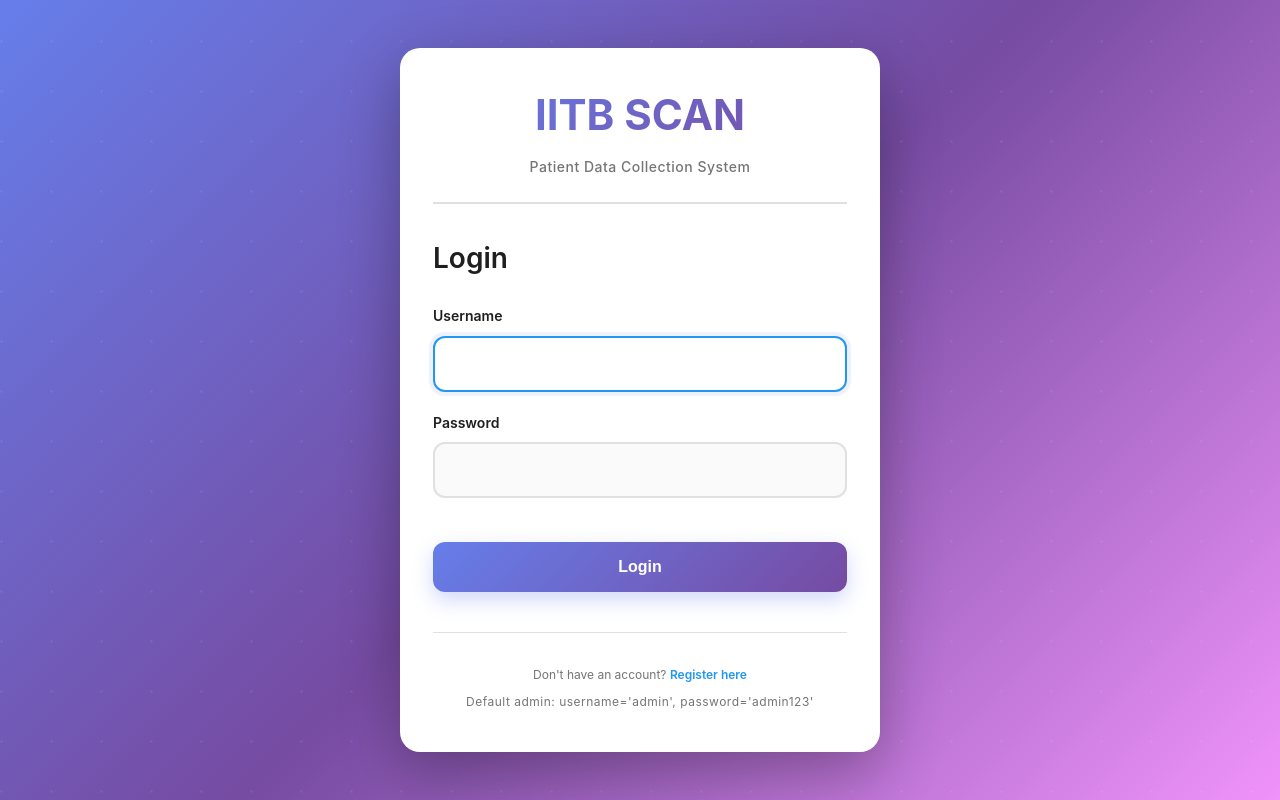
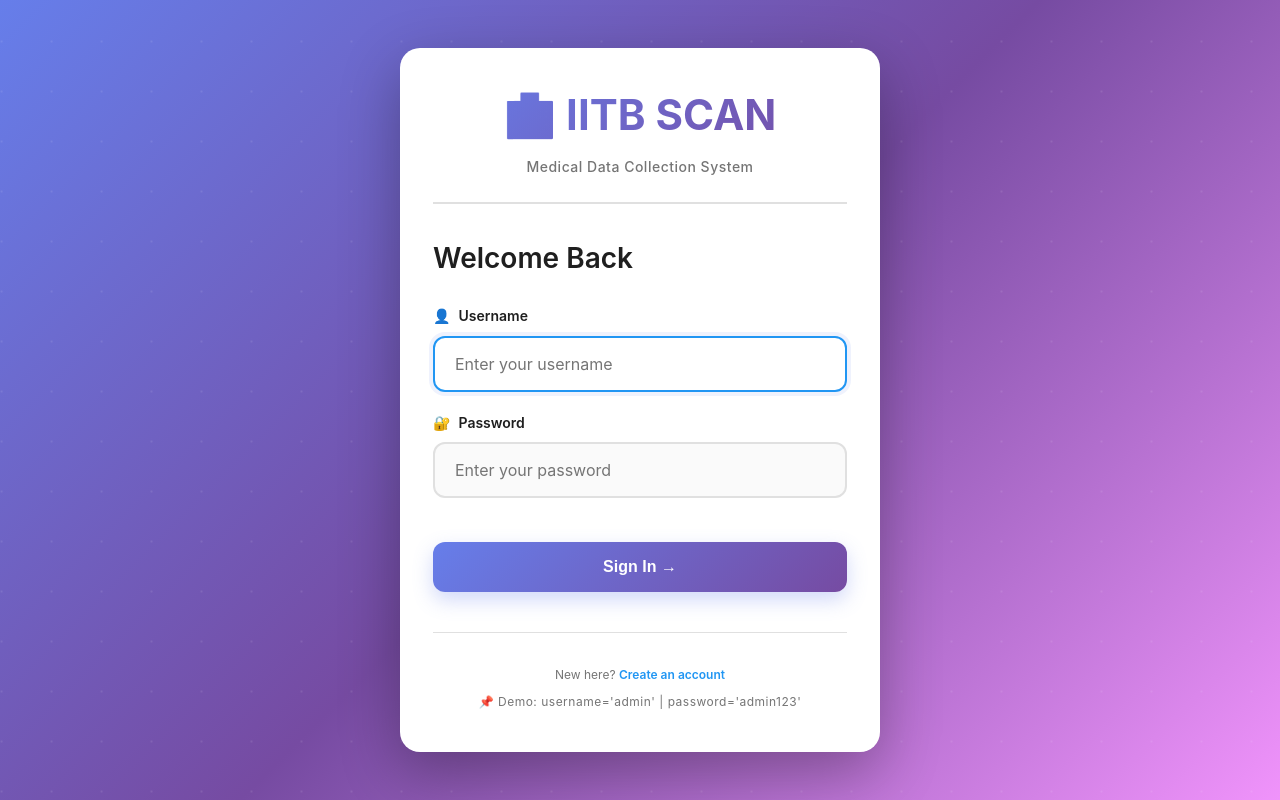
Before and after one commit to sahilJaiswal2002/PIS, a Flask app: page /login in a window 1280 px wide. Run offline with Flask 3, Linux system fonts and the light colour scheme.

Commit message:
Enhance login template with icons and better UX
cgen-91a49ddd5a0546bc84e9eda81e8bb89d

```diff
--- a/templates/login.html
+++ b/templates/login.html
@@ -6,28 +6,49 @@
 <div class="auth-container">
     <div class="auth-card">
         <div class="auth-header">
-            <h1>IITB SCAN</h1>
-            <p>Patient Data Collection System</p>
+            <h1>🏥 IITB SCAN</h1>
+            <p>Medical Data Collection System</p>
         </div>
 
         <form method="POST" class="auth-form">
-            <h2>Login</h2>
+            <h2>Welcome Back</h2>
 
             <div class="form-group">
-                <label for="username">Username</label>
-                <input type="text" id="username" name="username" required autofocus>
+                <label for="username">
+                    <span>👤</span>
+                    <span>Username</span>
+                </label>
+                <input
+                    type="text"
+                    id="username"
+                    name="username"
+                    required
+                    autofocus
+                    placeholder="Enter your username"
+                    autocomplete="username"
+                >
             </div>
 
             <div class="form-group">
-                <label for="password">Password</label>
-                <input type="password" id="password" name="password" required>
+                <label for="password">
+                    <span>🔐</span>
+                    <span>Password</span>
+                </label>
+                <input
+                    type="password"
+                    id="password"
+                    name="password"
+                    required
+                    placeholder="Enter your password"
+                    autocomplete="current-password"
+                >
             </div>
 
-            <button type="submit" class="btn btn-primary btn-block">Login</button>
+            <button type="submit" class="btn btn-primary btn-block">Sign In →</button>
 
             <div class="auth-footer">
-                <p>Don't have an account? <a href="{{ url_for('register') }}">Register here</a></p>
-                <p class="text-muted">Default admin: username='admin', password='admin123'</p>
+                <p>New here? <a href="{{ url_for('register') }}">Create an account</a></p>
+                <p class="text-muted">📌 Demo: username='admin' | password='admin123'</p>
             </div>
         </form>
     </div>
```
